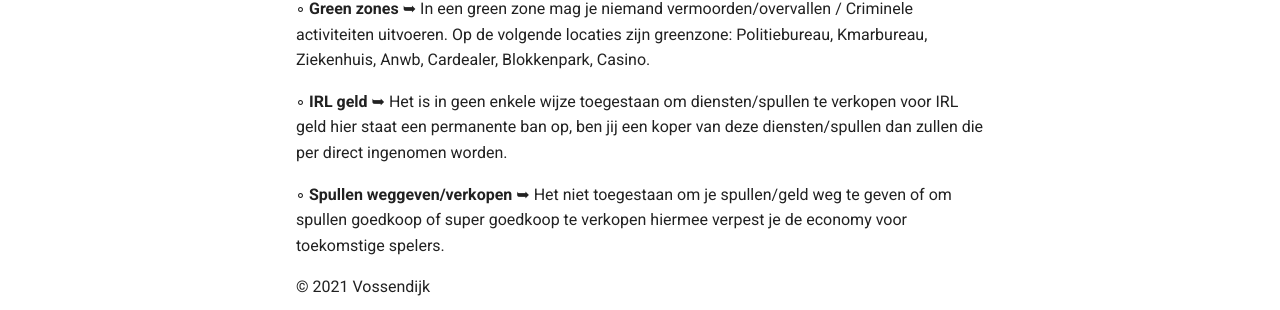
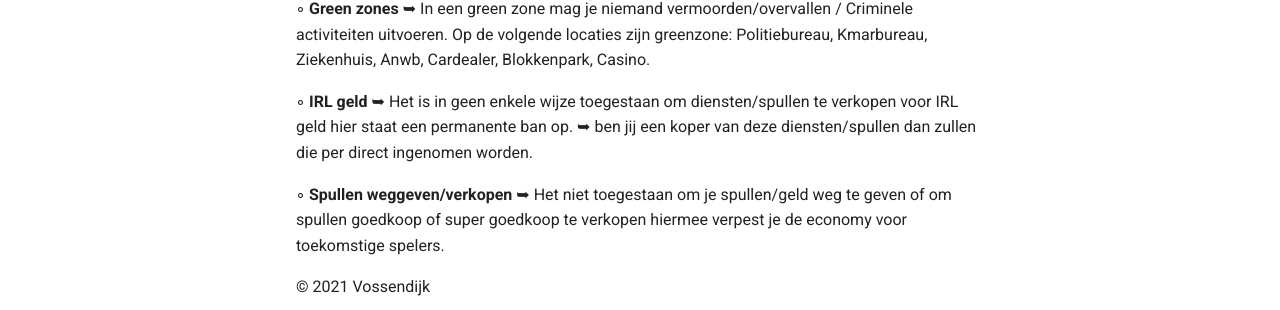
Before and after one commit to mrleduck/Vossendijk-Regels, an MkDocs documentation site: the page built from docs/index.md, in a window 1280 px wide and 900 px high, scrolled down 1253 px. Shown: the part 511-821 px from the top of the window. Built offline with MkDocs 1.6.1 and Material for MkDocs 9.7.7, drawn with Linux system fonts in a browser that asks for light colours.

```diff
--- a/docs/index.md
+++ b/docs/index.md
@@ -46,7 +46,8 @@
 
 ◦ <b>Green zones</b> ➥ In een green zone mag je niemand vermoorden/overvallen / Criminele activiteiten uitvoeren. Op de volgende locaties zijn greenzone: Politiebureau, Kmarbureau, Ziekenhuis, Anwb, Cardealer, Blokkenpark, Casino.
 
-◦ <b>IRL geld</b> ➥ Het is in geen enkele wijze toegestaan om diensten/spullen te verkopen voor IRL geld hier staat een permanente ban op, ben jij een koper van deze diensten/spullen dan zullen die per direct ingenomen worden.
+◦ <b>IRL geld</b> ➥ Het is in geen enkele wijze toegestaan om diensten/spullen te verkopen voor IRL geld hier staat een permanente ban op.
+  ➥ ben jij een koper van deze diensten/spullen dan zullen die per direct ingenomen worden.
 
 ◦ <b>Spullen weggeven/verkopen</b> ➥ Het niet toegestaan om je spullen/geld weg te geven of om spullen goedkoop of super goedkoop te verkopen hiermee verpest je de economy voor toekomstige spelers.
 
```
